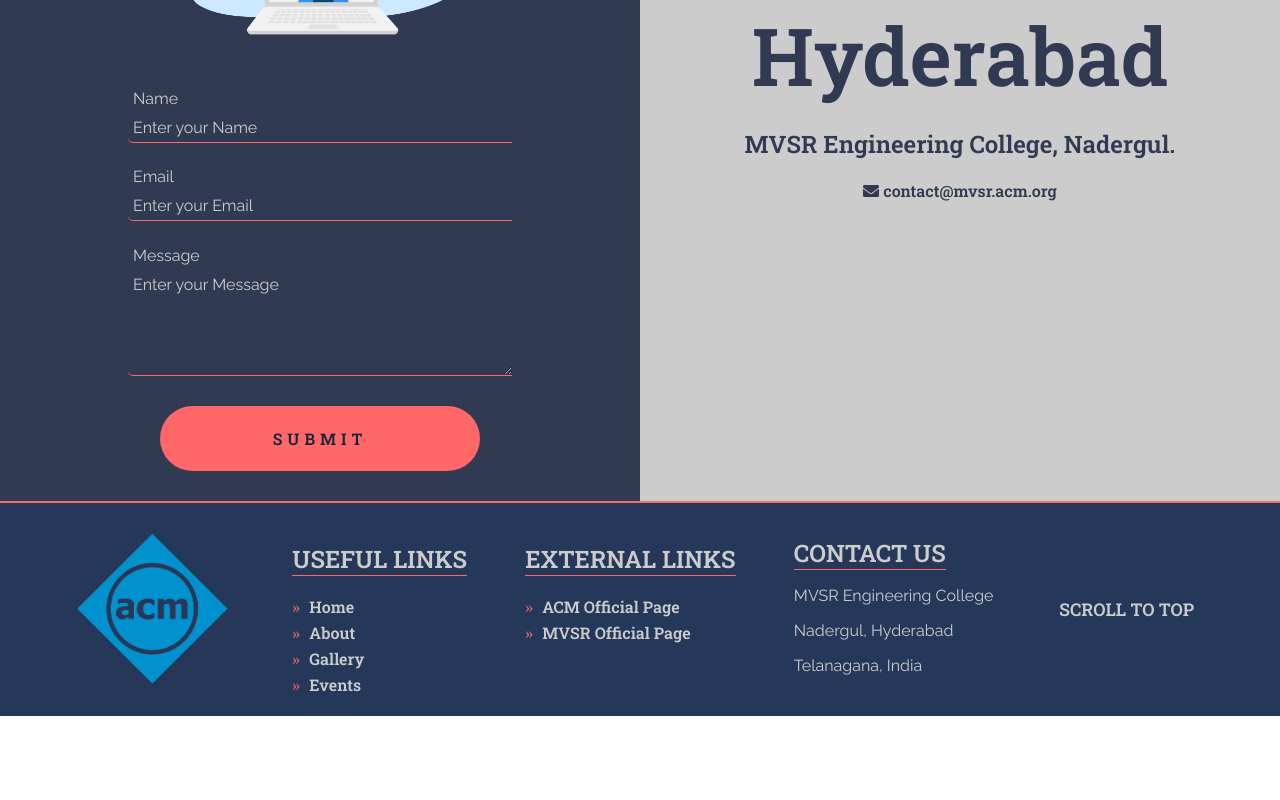
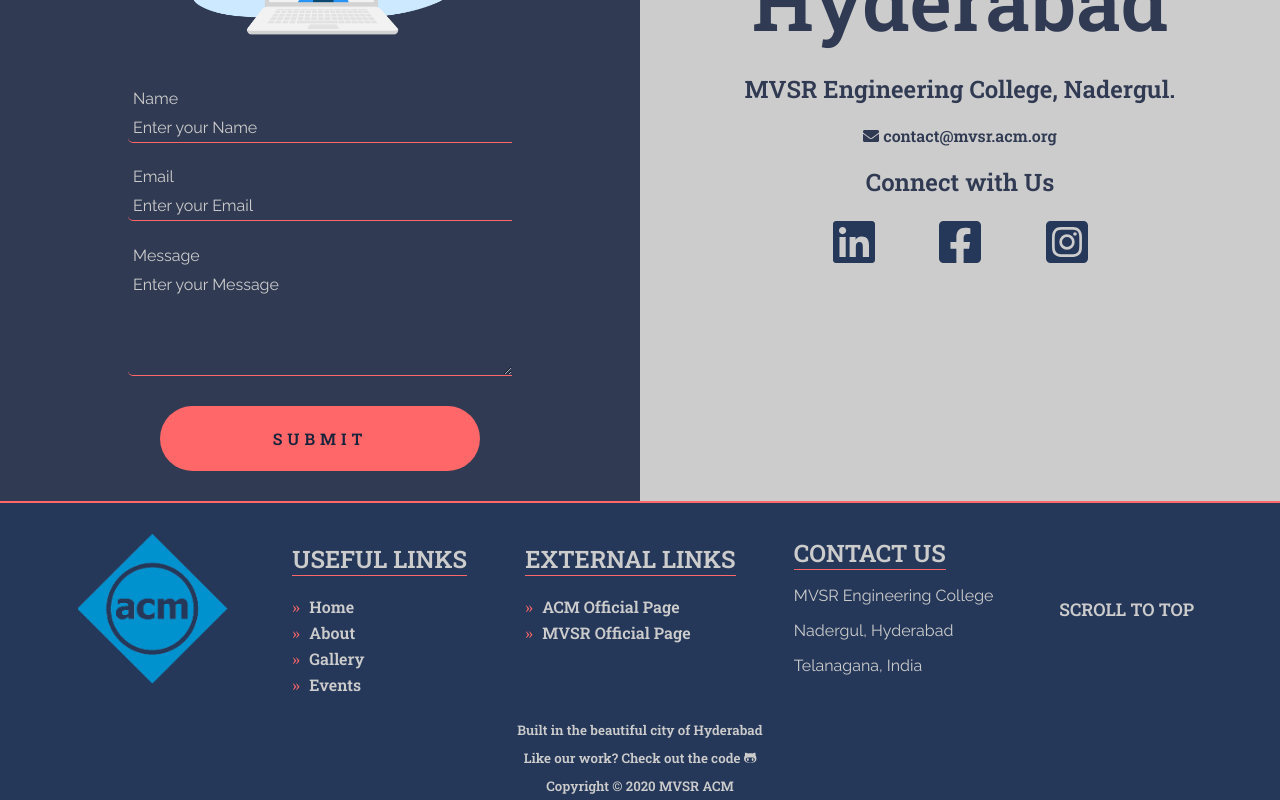
Before and after one commit to freak2810/ACM-Main-Page, a React (Create React App) app: page / in a window 1280 px wide. Shown: the part 1099-1899 px from the top of the page. Before the commit the page ends 1815 px from the top, so only its background shows below. Built offline with nearby package versions, Linux system fonts and the light colour scheme.

Commit message:
Added Footer and Contact Page

```diff
--- a/package.json
+++ b/package.json
@@ -5,6 +5,8 @@
   "homepage": ".",
   "dependencies": {
     "@fortawesome/fontawesome-svg-core": "^1.2.30",
+    "@fortawesome/free-brands-svg-icons": "^5.14.0",
+    "@fortawesome/free-regular-svg-icons": "^5.14.0",
     "@fortawesome/free-solid-svg-icons": "^5.14.0",
     "@fortawesome/react-fontawesome": "^0.1.11",
     "@testing-library/jest-dom": "^4.2.4",
--- a/src/components/contactPage/Address.css
+++ b/src/components/contactPage/Address.css
@@ -26,8 +26,37 @@
     padding: 0;
 }
 
-@media screen and (max-width: 1024px)
-{
+.address .socialLinks {
+    width: 60%;
+    display: flex;
+    justify-content: space-evenly;
+}
+
+.address .socialLinks .socialIcons {
+    margin-top: 10px;
+    transition: all 0.2s linear;
+}
+
+.address a{
+    text-decoration: none;
+    color: #263859;
+}
+
+.address .socialLinks .fb:hover {
+    color: #3b5998;
+
+}
+
+.address .socialLinks .linkedIn:hover {
+    color: #2867B2;
+}
+
+.address .socialLinks .insta:hover {
+    color: #e4405f;
+}
+
+
+@media screen and (max-width: 1024px) {
     .address {
         width: 100%;
         height: 25vh;
@@ -40,15 +69,14 @@
     }
 }
 
-@media screen and (max-width: 768px){
-
+@media screen and (max-width: 768px) {
+    .address {
+        height: auto;
+        padding-bottom: 10px;
+    }
 }
 
-@media screen and (max-width: 480px){
-
-    .address {
-       height: 30vh;
-    }
+@media screen and (max-width: 480px) {
 
     .address h1 {
         margin: 5px;
--- a/src/components/contactPage/Address.jsx
+++ b/src/components/contactPage/Address.jsx
@@ -1,12 +1,20 @@
 import React from 'react';
 import "./Address.css";
-import { FontAwesomeIcon } from '@fortawesome/react-fontawesome';
-import { faEnvelope } from '@fortawesome/free-solid-svg-icons';
+import {FontAwesomeIcon} from '@fortawesome/react-fontawesome';
+import {faEnvelope} from '@fortawesome/free-solid-svg-icons';
+import {faFacebookSquare, faInstagramSquare, faLinkedin} from "@fortawesome/free-brands-svg-icons";
+
 
 export default function Address() {
     return <div className="address">
         <h1>Hyderabad</h1>
         <h2>MVSR Engineering College, Nadergul.</h2>
-        <h4><FontAwesomeIcon icon={faEnvelope} /> contact@mvsr.acm.org</h4>
+        <h4><FontAwesomeIcon icon={faEnvelope}/> contact@mvsr.acm.org</h4>
+        <h2>Connect with Us</h2>
+        <div className="socialLinks">
+            <a href="https://www.linkedin.com/groups/13885592" target="blank"><FontAwesomeIcon icon={faLinkedin} size="3x" className="socialIcons linkedIn"/></a>
+            <a href="https://www.facebook.com/MVSR-ACM-Student-Chapter-2372670922946786" target="blank"><FontAwesomeIcon icon={faFacebookSquare} size="3x" className="socialIcons fb"/></a>
+            <a href="https://www.instagram.com/p/CDT87AVpqf8/?igshid=1bq4dojcwjdjc" target="blank"><FontAwesomeIcon icon={faInstagramSquare} size="3x" className="socialIcons insta"/></a>
+        </div>
     </div>
 }
--- a/src/components/footer/Footer.css
+++ b/src/components/footer/Footer.css
@@ -1,8 +1,9 @@
 footer {
     display: flex;
+    flex-wrap: wrap;
     justify-content: space-evenly;
     align-items: center;
-    padding: 20px;
+    padding: 20px 20px 0 20px;
     background-color: #263859;
     color: #ccc;
     border-top: 2px solid #ff6768;
@@ -75,12 +76,37 @@
     outline: none;
 }
 
+footer .credits {
+    width: 100%;
+    text-align: center;
+    margin-top: 20px;
+    display: flex;
+    flex-direction: column;
+    align-items: center;
+}
+
+footer .credits h5 {
+    margin: 5px 0;
+    width: fit-content;
+}
+
+footer .credits a {
+    color: #ccc;
+    text-decoration: none;
+    transition: all 0.2s linear;
+    padding: 0 10px;
+}
+
+footer .credits a:hover {
+    color: #211F1F;
+}
+
 @media screen and (max-width: 1024px) {
-   footer{
-       flex-wrap: wrap;
-   }
+    footer {
+        flex-wrap: wrap;
+    }
 
-    footer button{
+    footer button {
         width: 100%;
         height: 50px;
         margin-top: 20px;
@@ -89,7 +115,7 @@
 
 @media screen and (max-width: 768px) {
 
-    footer img{
+    footer img {
         width: 100%;
         object-fit: contain;
     }
--- a/src/components/footer/Footer.jsx
+++ b/src/components/footer/Footer.jsx
@@ -2,6 +2,8 @@
 import Logo from "../../assets/acm-black.png";
 import "./Footer.css"
 import {NavLink} from "react-router-dom";
+import {faGithubAlt, faGithubSquare} from "@fortawesome/free-brands-svg-icons";
+import {FontAwesomeIcon} from "@fortawesome/react-fontawesome";
 
 
 export default function Footer() {
@@ -45,5 +47,12 @@
             <p>Telanagana, India</p>
         </div>
        <button onClick={() => onScrollToTopClicked()}>Scroll To Top</button>
+        <div className="credits">
+            <h5>Built in the beautiful city of Hyderabad</h5>
+            <a href="https://github.com/AdityaManikanth2810/ACM-Main-Page" target="blank">
+                <h5>Like our work? Check out the code <FontAwesomeIcon icon={faGithubAlt} size="s"/></h5>
+            </a>
+            <h5>Copyright © 2020 MVSR ACM</h5>
+        </div>
     </footer>
 }
```
Also changed, not shown: 1 other file (tests, documents, lock files or other folders).
